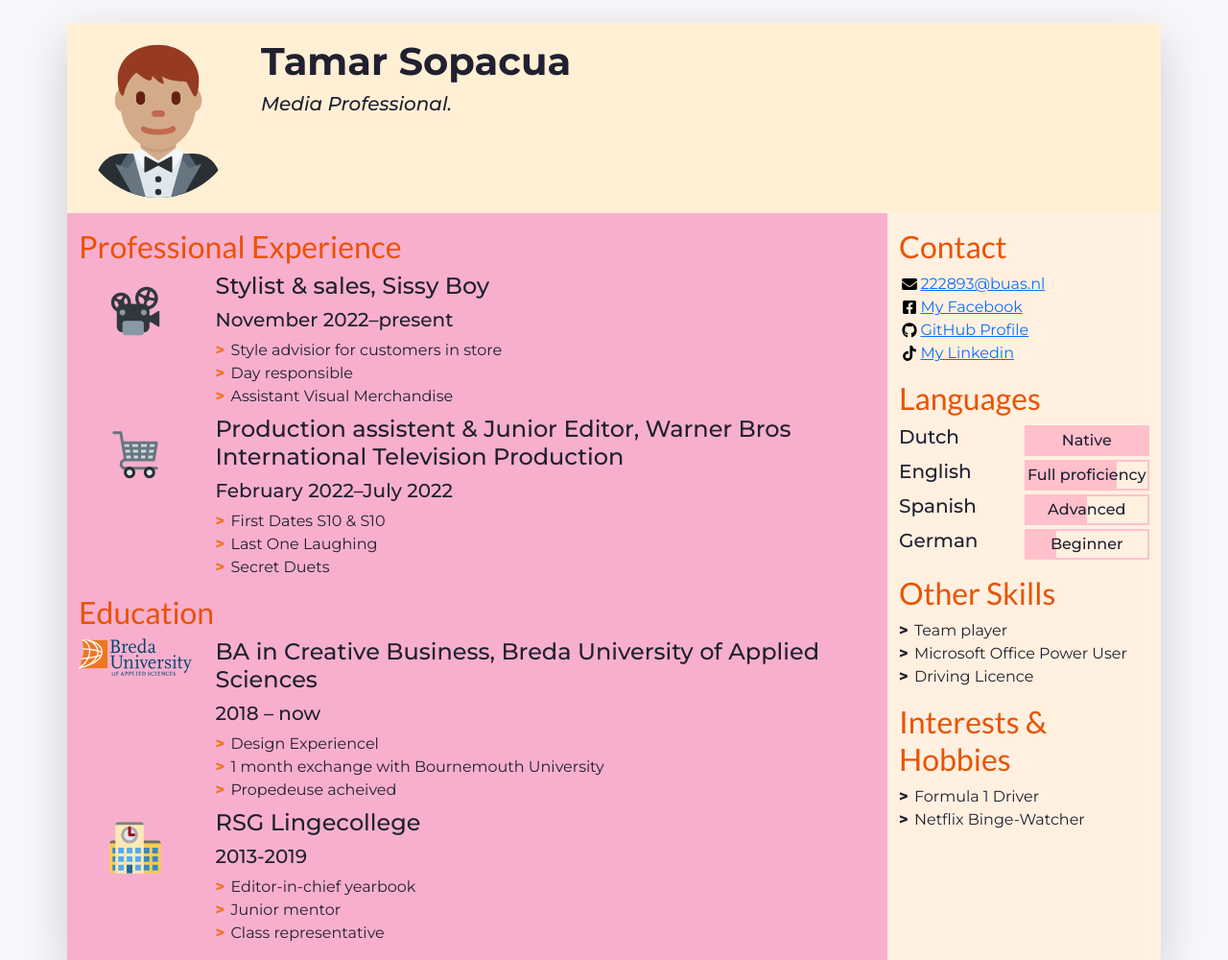
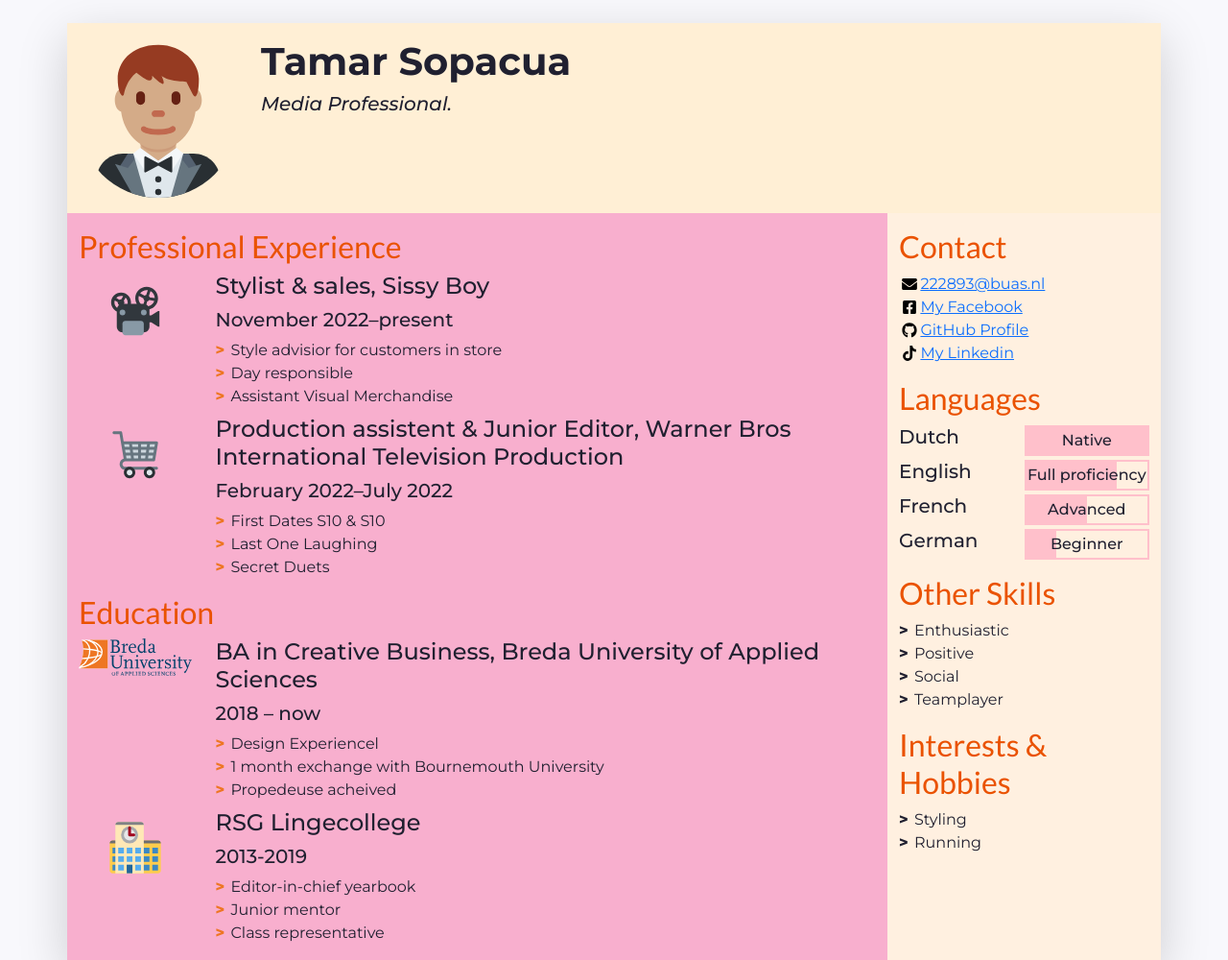
Before and after one commit to Tamar3/prj4-cv-, a plain HTML site: page index.html in a window 1280 px wide. Shown: the top 1000 px of the page at 96% size. Drawn offline with nearby package versions, Linux system fonts and the light colour scheme; a web font is replaced by a local one.

Commit message:
changed text skills & interest/hobbies
- Added French as language
- Added skills and hobbies

```diff
--- a/index.html
+++ b/index.html
@@ -234,7 +234,7 @@
                 </div>
               </li>
               <li class="language-item d-flex mb-1">
-                <h5 class="language-name w-50">Spanish</h5>
+                <h5 class="language-name w-50">French</h5>
                 <div class="language-level w-50 border border-info border-2 position-relative">
                   <!-- The div below is a progress bar. Choose between w-25, w-50, w-75 and w-100 to show your level of fluency -->
                   <div class="language-progress position-absolute bg-warning h-100 w-50"></div>
@@ -257,9 +257,10 @@
           <section class="my-3 aside-section">
             <h2>Other Skills</h2>
             <ul class="skill-list list-unstyled">
-              <li class="skill-item">Team player</li>
-              <li class="skill-item">Microsoft Office Power User</li>
-              <li class="skill-item">Driving Licence</li>
+              <li class="skill-item">Enthusiastic</li>
+              <li class="skill-item">Positive</li>
+              <li class="skill-item">Social</li>
+              <li class="skill-item">Teamplayer</li>
             </ul>
           </section>
 
@@ -268,8 +269,8 @@
           <section class="my-3 aside-section">
             <h2>Interests &amp; Hobbies</h2>
             <ul class="skill-list list-unstyled">
-              <li class="skill-item">Formula 1 Driver</li>
-              <li class="skill-item">Netflix Binge-Watcher</li>
+              <li class="skill-item">Styling</li>
+              <li class="skill-item">Running</li>
             </ul>
           </section>
 
```
Also changed, not shown: images/portrait/Tamar foto professioneel.jpg (added).
